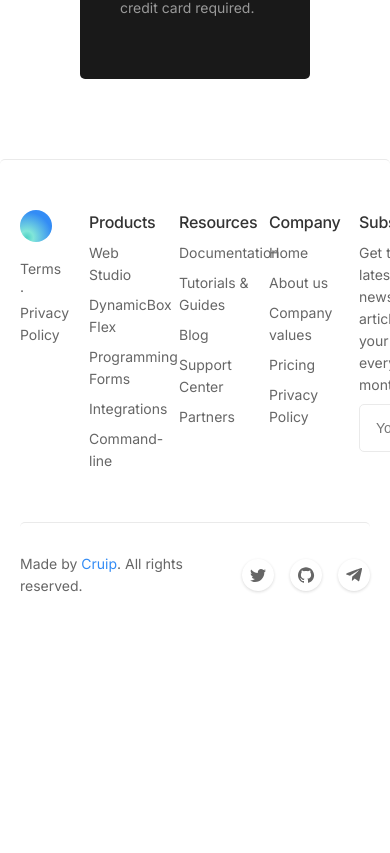
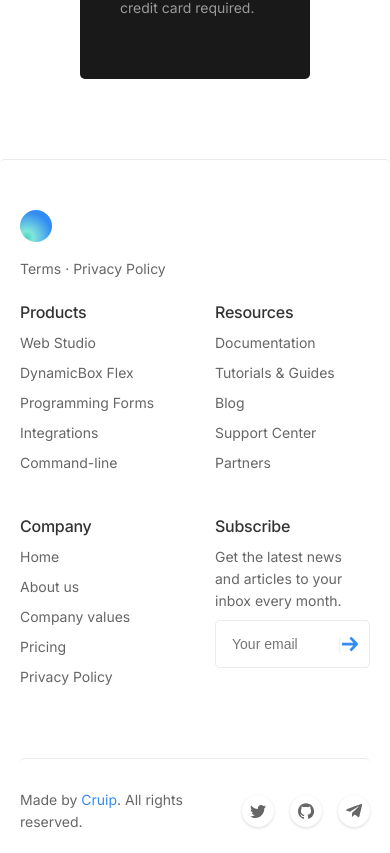
Before and after one commit to AmirbekkAmonov/Simple, a React (Vite) app: page / in a window 390 px wide. Shown: the part 7428-8281 px from the top of the page. Before the commit the page ends 8045 px from the top, so only its background shows below. Built offline with nearby package versions, Linux system fonts and the light colour scheme.

Commit message:
mobilega moslash

```diff
--- a/src/components/Footer/Footer.jsx
+++ b/src/components/Footer/Footer.jsx
@@ -1,13 +1,13 @@
-import styled from "styled-components"
+import styled from "styled-components";
 
 const Footerr = styled.footer`
-  padding:0 0 20px 0;
+  padding: 0 0 20px 0;
   .container {
     padding: 50px 20px 0 20px;
-    border-top: 1px solid #EAEAEA;
+    border-top: 1px solid #eaeaea;
     border-radius: 5px;
   }
-`
+`;
 
 const Text = styled.div`
   width: 100%;
@@ -16,14 +16,23 @@ const Text = styled.div`
   align-items: start;
   gap: 20px;
 
-      .Logo{
+  @media (max-width: 768px) {
+    flex-direction: column;
+    align-items: start;
+  }
+
+  .Logo {
     width: 20%;
     display: flex;
     flex-direction: column;
     align-items: start;
     gap: 16px;
 
-        p{
+    @media (max-width: 768px) {
+      width: 100%;
+}
+
+    p {
       font-weight: 400;
       font-size: 14px;
       line-height: 22px;
@@ -32,19 +41,46 @@ const Text = styled.div`
     }
   }
 
-      .links{
+  .cards_link{
+    width: 80%;
+    display: flex;
+    justify-content: space-between;
+    align-items: start;
+    gap: 20px;
+
+    @media (max-width: 768px) {
+      width: 100%;
+    }
+    @media (max-width: 600px) {
+        flex-wrap: wrap;
+    }
+    @media (max-width: 330px) {
+        flex-direction: column;
+    }
+
+     .links {
          width: 20%;
          display: flex;
          flex-direction: column;
          gap: 8px;
-        b{
+
+         @media (max-width: 600px) {
+            width: calc(50% - 20px);
+            margin-bottom: 20px;
+        }
+
+        @media (max-width: 330px) {
+            width: 100%;
+        }
+    }
+    b {
       font-weight: 500;
       font-size: 16px;
       line-height: 24px;
       letter-spacing: -0.25px;
       color: #333333;
     }
-        a{
+    a {
       width: fit-content;
       font-weight: 400;
       font-size: 14px;
@@ -52,11 +88,11 @@ const Text = styled.div`
       letter-spacing: 0px;
       color: #666666;
 
-          &:hover{
+      &:hover {
         text-decoration: underline;
       }
     }
-        p{
+    p {
       width: 100%;
       font-weight: 400;
       font-size: 14px;
@@ -64,34 +100,34 @@ const Text = styled.div`
       letter-spacing: 0px;
       color: #666666;
     }
-        label{
+    label {
       position: relative;
       width: 100%;
       display: flex;
       flex-direction: column;
       gap: 8px;
-           input{
+      input {
         width: 100%;
         padding: 12px 34px 12px 16px;
-            border: 1px solid #EAEAEA;
+        border: 1px solid #eaeaea;
         border-radius: 5px;
-            background-color: #FFFFFF;
+        background-color: #ffffff;
         font-weight: 400;
         font-size: 14px;
         line-height: 22px;
         letter-spacing: 0px;
         color: #666666;
       }
-            span{
+      span {
         position: absolute;
         top: 50%;
         right: 23px;
         width: 10%;
         height: 1px;
-              background-color: #EAEAEA;
+        background-color: #eaeaea;
         transform: rotate(90deg);
       }
-            img{
+      img {
         position: absolute;
         width: 16px;
         top: 50%;
@@ -101,36 +137,43 @@ const Text = styled.div`
       }
     }
   }
-`
+  }
+`;
 
 const Footer_bottom = styled.div`
   margin-top: 50px;
   width: 100%;
   padding: 30px 0 0 0;
   border-radius: 5px;
-    border-top: 1px solid #EAEAEA;
+  border-top: 1px solid #eaeaea;
   display: flex;
   justify-content: space-between;
   align-items: center;
   gap: 20px;
 
-    p{
+  @media (max-width: 330px) {
+    flex-wrap: wrap-reverse;
+    align-items: center;
+    justify-content: center;
+  }
+
+  p {
     font-weight: 400;
     font-size: 14px;
     line-height: 22px;
     letter-spacing: 0px;
     color: #666666;
 
-      a{
-        color: #338CF5;
+    a {
+      color: #338cf5;
     }
   }
-    .social{
+  .social {
     display: flex;
     align-items: center;
     gap: 16px;
 
-      a{
+    a {
       width: 32px;
       height: 32px;
       border-radius: 50%;
@@ -141,7 +184,7 @@ const Footer_bottom = styled.div`
       align-items: center;
     }
   }
-`
+`;
 
 function Footer() {
   return (
@@ -153,6 +196,7 @@ function Footer() {
               <img src="./assets/icons/Logo.svg" alt="" />
               <p>Terms · Privacy Policy</p>
             </div>
+            <div className="cards_link">
               <div className="links">
                 <b>Products</b>
                 <a href="#">Web Studio</a>
@@ -179,26 +223,37 @@ function Footer() {
               </div>
               <div className="links">
                 <b>Subscribe</b>
-                        <p>Get the latest news and articles to your inbox every month.</p>
+                <p>
+                  Get the latest news and articles to your inbox every month.
+                </p>
                 <label htmlFor="">
                   <input type="email" placeholder="Your email" />
                   <span></span>
                   <img src="./assets/icons/Path5.svg" alt="" />
                 </label>
               </div>
+            </div>
           </Text>
         </div>
         <Footer_bottom>
-                <p>Made by <a href="/">Cruip</a>. All rights reserved.</p>
+          <p>
+            Made by <a href="/">Cruip</a>. All rights reserved.
+          </p>
           <div className="social">
-                    <a href="https://www.twitter.com"><img src="./assets/icons/Twitter.svg" alt="" /></a>
-                    <a href="https://www.github.com"><img src="./assets/icons/Github.svg" alt="" /></a>
-                    <a href="https://www.telegram.com"><img src="./assets/icons/telegram.svg" alt="" /></a>
+            <a href="https://www.twitter.com">
+              <img src="./assets/icons/Twitter.svg" alt="" />
+            </a>
+            <a href="https://www.github.com">
+              <img src="./assets/icons/Github.svg" alt="" />
+            </a>
+            <a href="https://www.telegram.com">
+              <img src="./assets/icons/telegram.svg" alt="" />
+            </a>
           </div>
         </Footer_bottom>
       </div>
     </Footerr>
-  )
+  );
 }
 
-export default Footer
+export default Footer;
```
Lines whose indentation alone changed are shown as unchanged.
